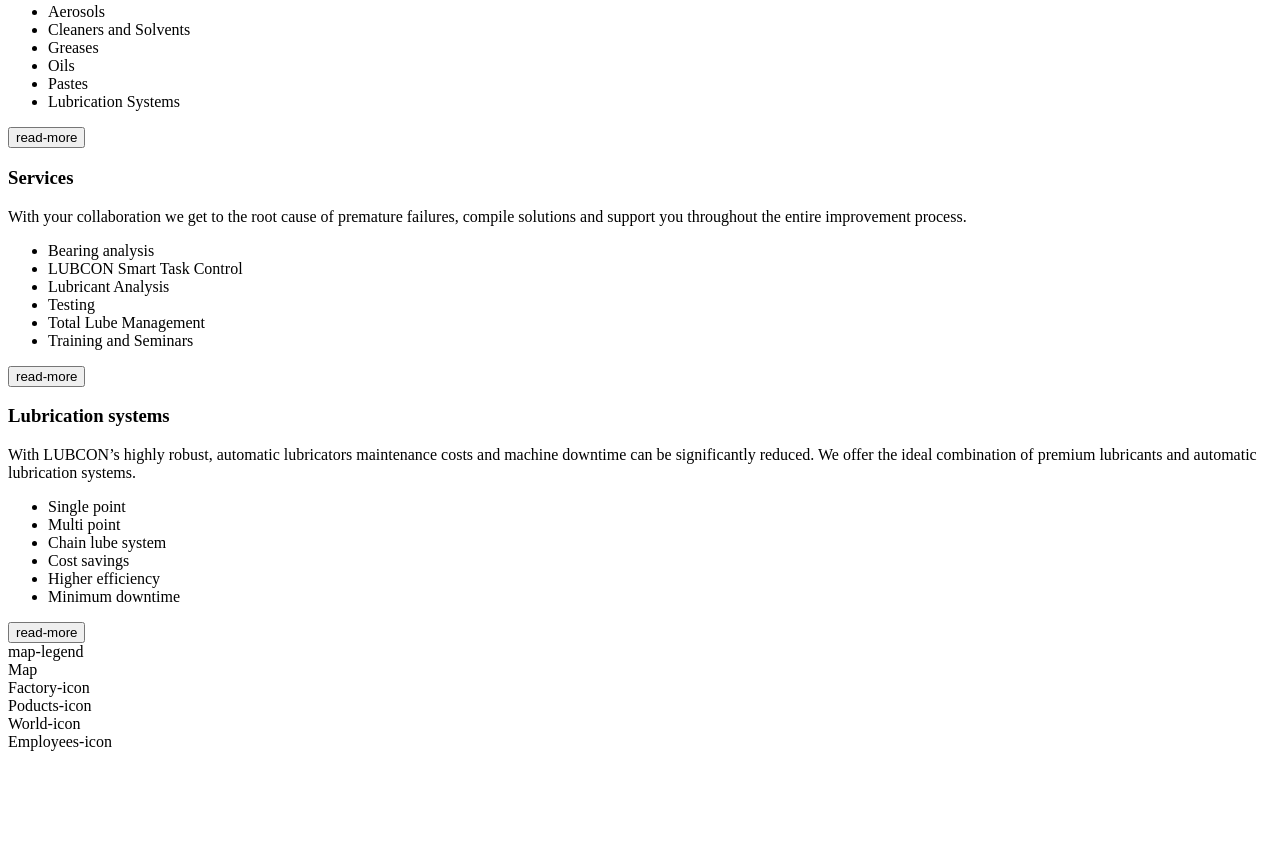
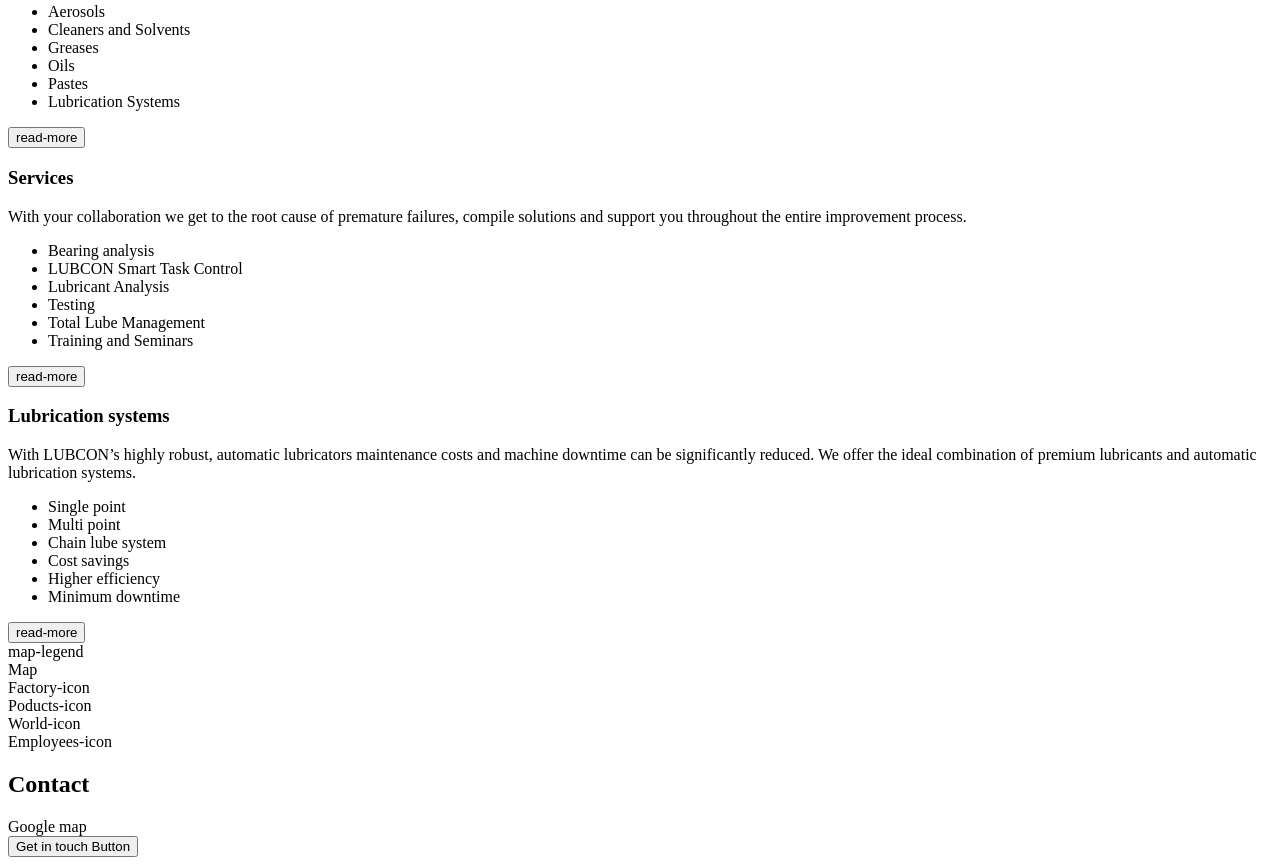
Before and after one commit to BartoszLewosz/Lubcon-Lubricants-UK-Ltd, a plain HTML site: page index.html in a window 1280 px wide. Shown: the part 494-1359 px from the top of the page. Before the commit the page ends 1253 px from the top, so only its background shows below. Drawn offline with Linux system fonts and the light colour scheme.

Commit message:
Add contact section

```diff
--- a/index.html
+++ b/index.html
@@ -102,7 +102,13 @@
                 <div>Employees-icon</div>
             </span>
         </section>
-        <section class=""></section>
+        <section class="contact">
+            <header>
+                <h1>Contact</h1>
+            </header>
+            <div>Google map</div>
+            <button class="read-more">Get in touch Button</button>
+        </section>
         <footer class="footer"></footer>
     </main>
 </body>
```
